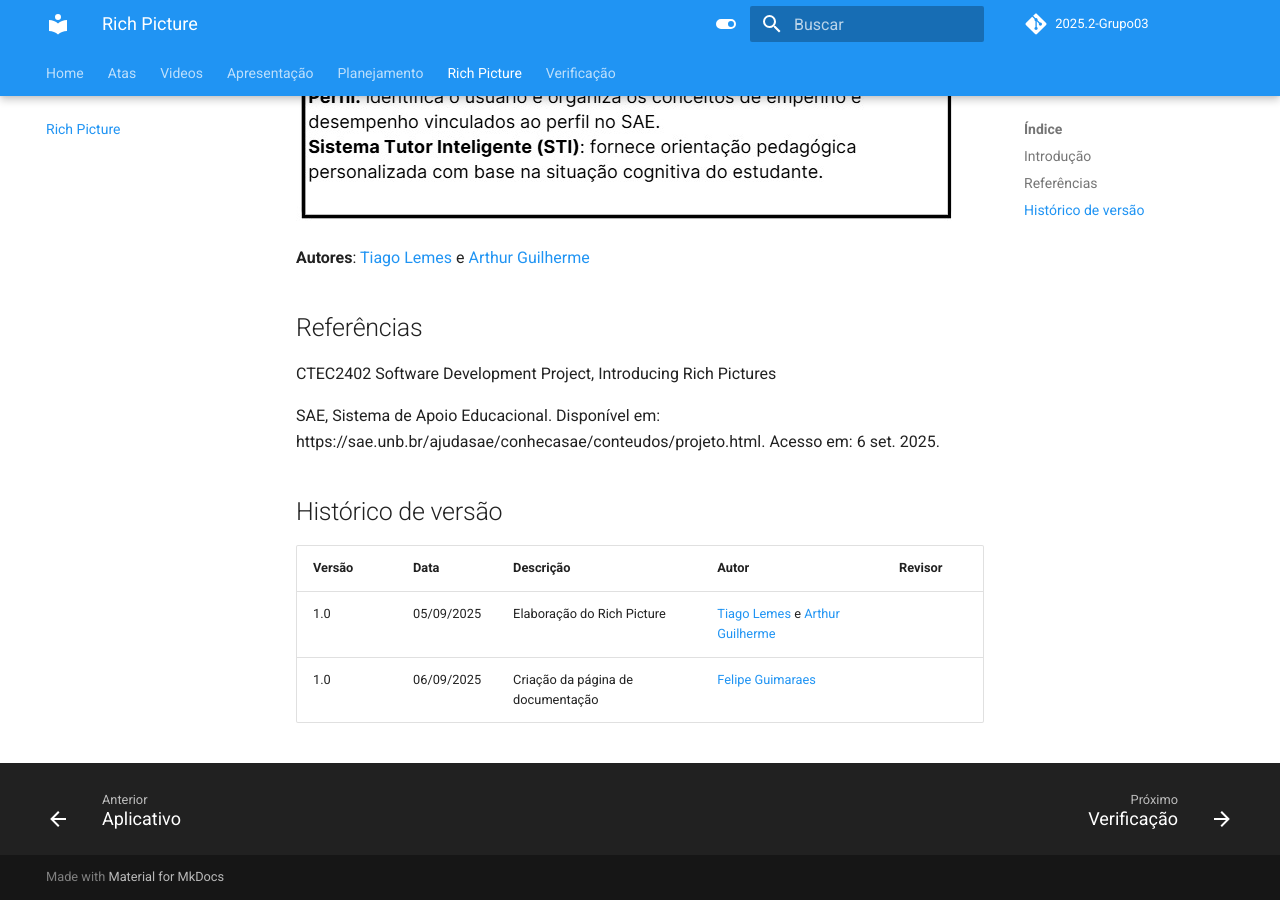
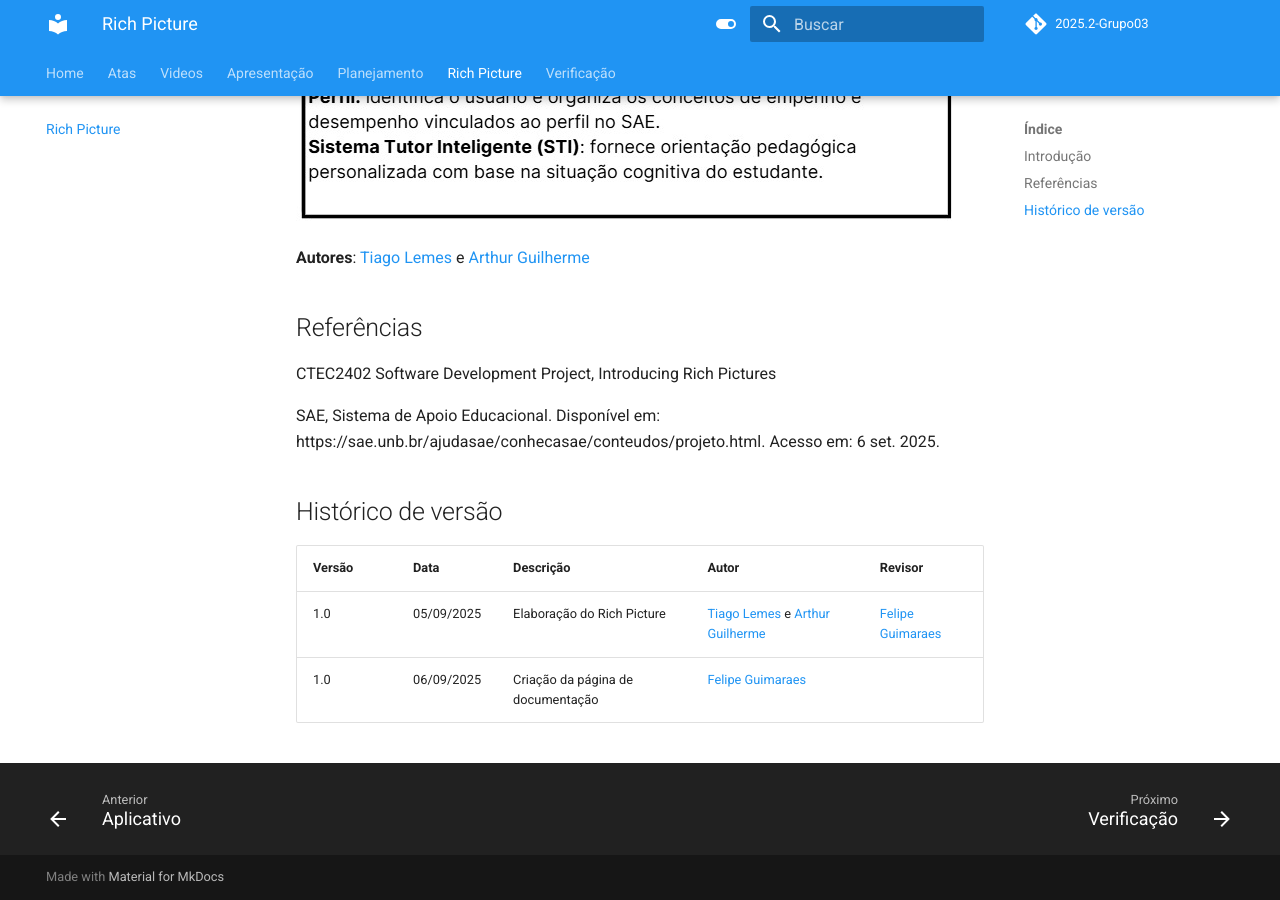
Before and after one commit to Requisitos-de-Software/2025.2-Grupo03, an MkDocs documentation site: the page built from docs/Rich-picture/richpicture.md, in a window 1280 px wide and 900 px high, scrolled down 1579 px. Built offline with MkDocs 1.6.1 and Material for MkDocs 9.7.7, drawn with Linux system fonts in a browser that asks for light colours; comment, search, counter and statistics services are not loaded.

Commit message:
alteracao richpicture

```diff
--- a/docs/Rich-picture/richpicture.md
+++ b/docs/Rich-picture/richpicture.md
@@ -28,5 +28,5 @@ SAE, Sistema de Apoio Educacional. Disponível em: https://sae.unb.br/ajudasae/c
 
 | Versão | Data | Descrição | Autor | Revisor |
 | ---- | ----- | ----- | ---- | ----- |
-| 1.0 | 05/09/2025 | Elaboração do Rich Picture | [Tiago Lemes](https://github.com/TiagoTeixeira-2005) e [Arthur Guilherme](https://github.com/ArthurGuilher62) |  |
+| 1.0 | 05/09/2025 | Elaboração do Rich Picture | [Tiago Lemes](https://github.com/TiagoTeixeira-2005) e [Arthur Guilherme](https://github.com/ArthurGuilher62) | [Felipe Guimaraes](https://github.com/felipegf1) |
 | 1.0 | 06/09/2025 | Criação da página de documentação | [Felipe Guimaraes](https://github.com/felipegf1) |  |
```
